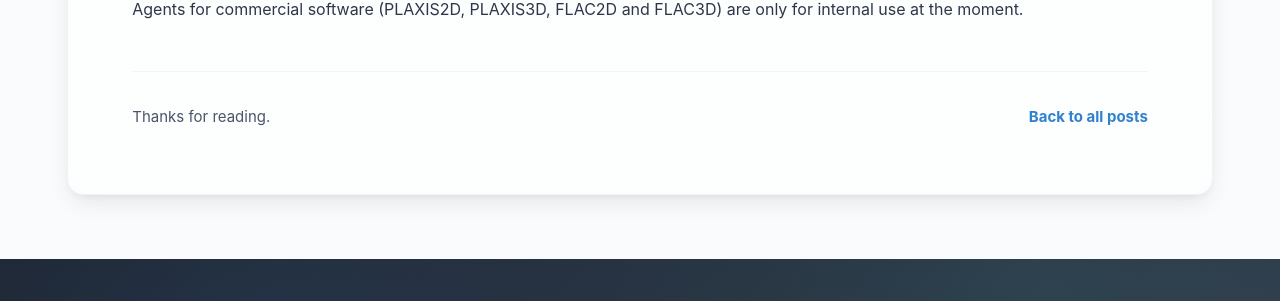
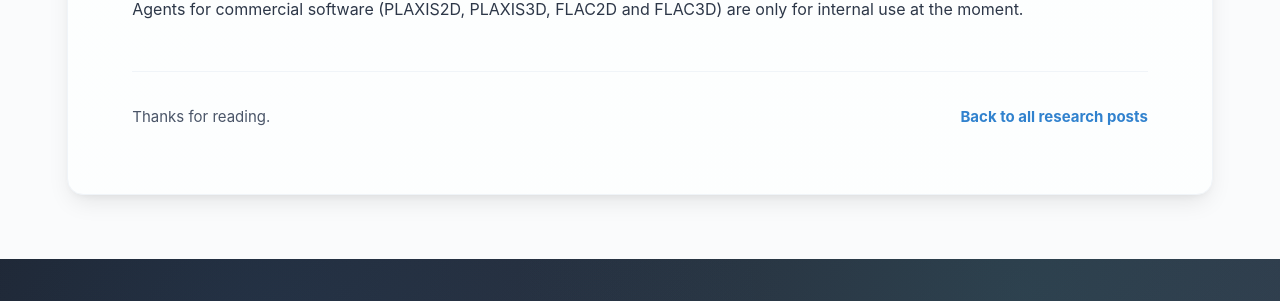
Before and after one commit to yaredwb/yaredwb.github.io, a Jekyll site: the page built from _research/geosimai-computational-geomechanics.md, in a window 1280 px wide and 900 px high, scrolled down 3982 px. Shown: the part 473-774 px from the top of the window. Built offline with Jekyll 4.4.1, drawn with Linux system fonts in a browser that asks for light colours.

Commit message:
Refactor footer links in post layout for dynamic navigation based on collection type

```diff
--- a/_layouts/post.html
+++ b/_layouts/post.html
@@ -19,6 +19,12 @@ layout: default
   </div>
   <footer class="post-footer">
     <span>Thanks for reading.</span>
-    <a href="{{ '/blog/' | relative_url }}">Back to all posts</a>
+    {% if page.collection == 'research' %}
+      <a href="{{ '/research/' | relative_url }}">Back to all research posts</a>
+    {% elsif page.collection == 'teaching' %}
+      <a href="{{ '/teaching/' | relative_url }}">Back to all teaching posts</a>
+    {% else %}
+      <a href="{{ '/blog/' | relative_url }}">Back to all posts</a>
+    {% endif %}
   </footer>
 </article>
```
